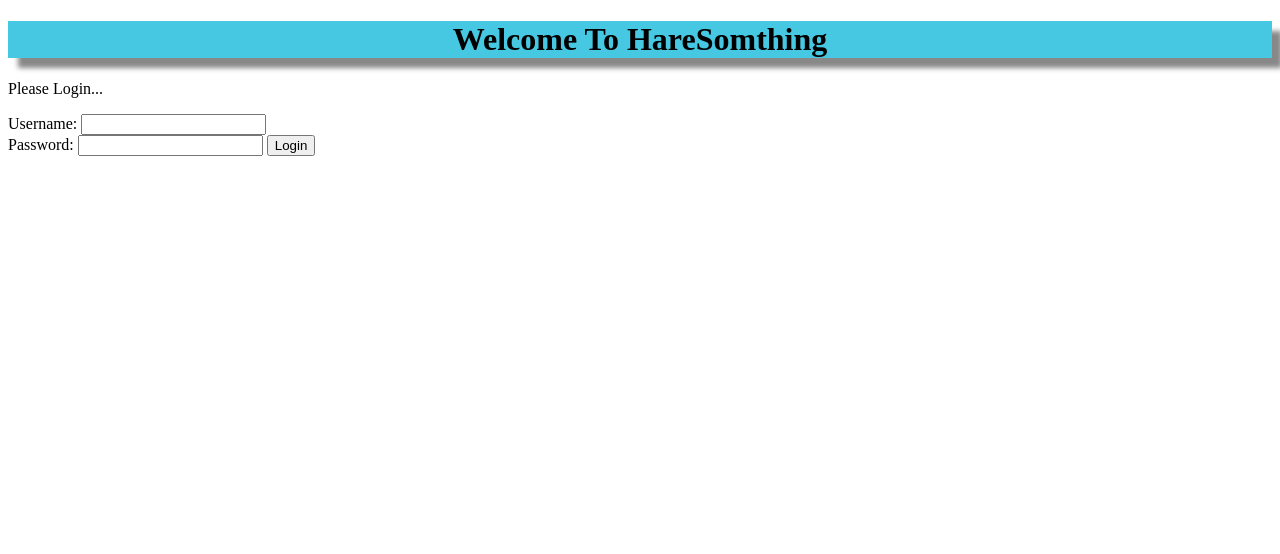
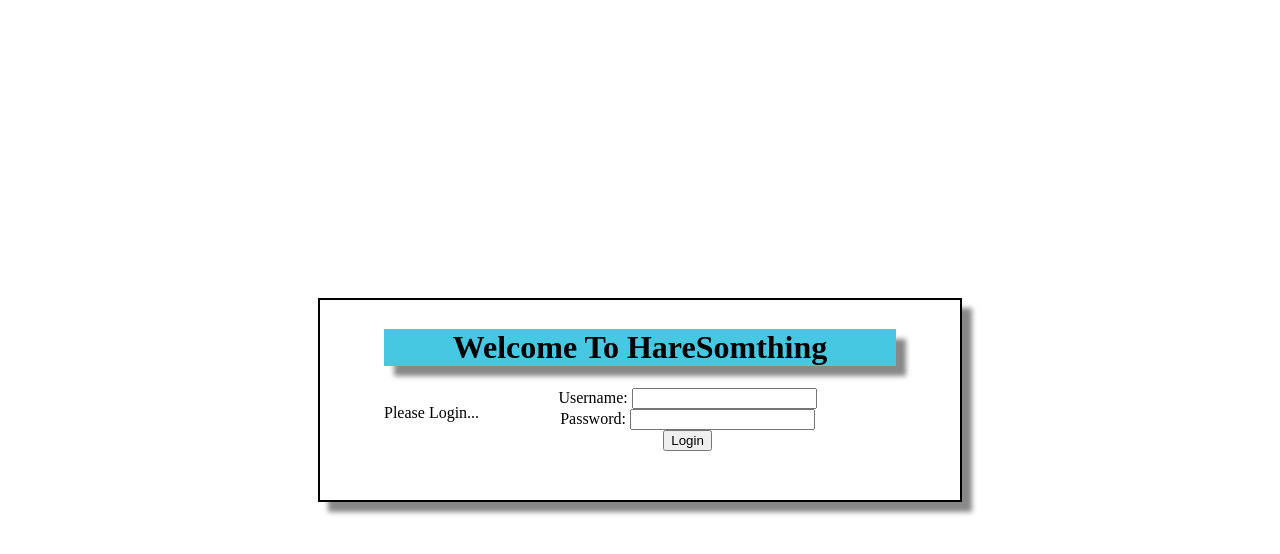
Before and after one commit to fent4647/CST336_Final_Project, a PHP site: page /index.php in a window 1280 px wide. Shown: the top 554 px of the page. Run offline with PHP 8.4, Linux system fonts and the light colour scheme.

Commit message:
Fixed some details

```diff
--- a/index.php
+++ b/index.php
@@ -7,7 +7,30 @@
     <head>
         <title>Hare</title>
         <link href="css/stylesheet.css" rel="stylesheet">
+        <style>
+            #wrapper {
+                border: 2px solid #000;
+                box-shadow: 10px 10px 5px #888888;
+                background:#FFF;
+                text-align:center;
 
+                width:512px;
+                height:128px;
+                position: absolute;
+                top:0;
+                bottom: 0;
+                left: 0;
+                right: 0;
+
+                margin: auto;
+                padding-top:8px !important;
+                padding:64px;
+            }
+
+            p{
+                float:left;
+            }
+      </style>
     </head>
 
     <body>
@@ -27,7 +50,7 @@
                 </p>
                 <form action="login.php" method="post">
                     Username: <input type="text" name="username"/><br />
-                    Password: <input type="text" name="password"/>
+                    Password: <input type="text" name="password"/><br />
                     <input type="submit" value="Login"/>
                 </form>
             </div>
--- a/mainhome.php
+++ b/mainhome.php
@@ -21,7 +21,7 @@
                 text-align:center;
 
                 width:512px;
-                height:72px;
+                height:128px;
                 position: absolute;
                 top:0;
                 bottom: 0;
@@ -84,7 +84,7 @@
                 <h3 id="headerTwo"></h3>
                 <form action="adminLogin.php" method="post">
                     Username: <input type="text" name="username"/>
-                    Password: <input type="text" name="password"/>
+                    Password: <input type="text" name="password"/><br /><br />
                     <input type="submit" value="Login"/>
                 </form>
             </div>
```
